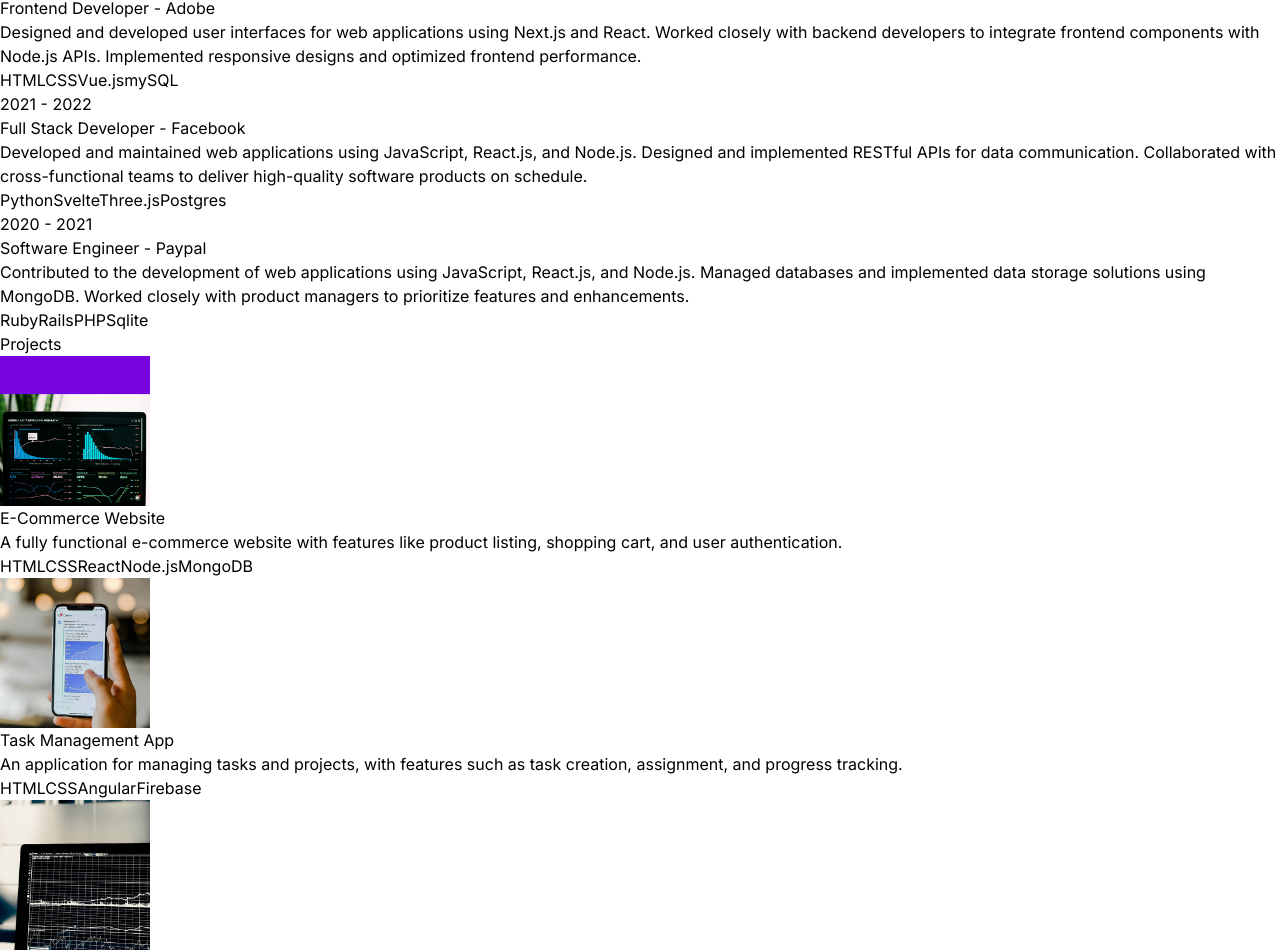
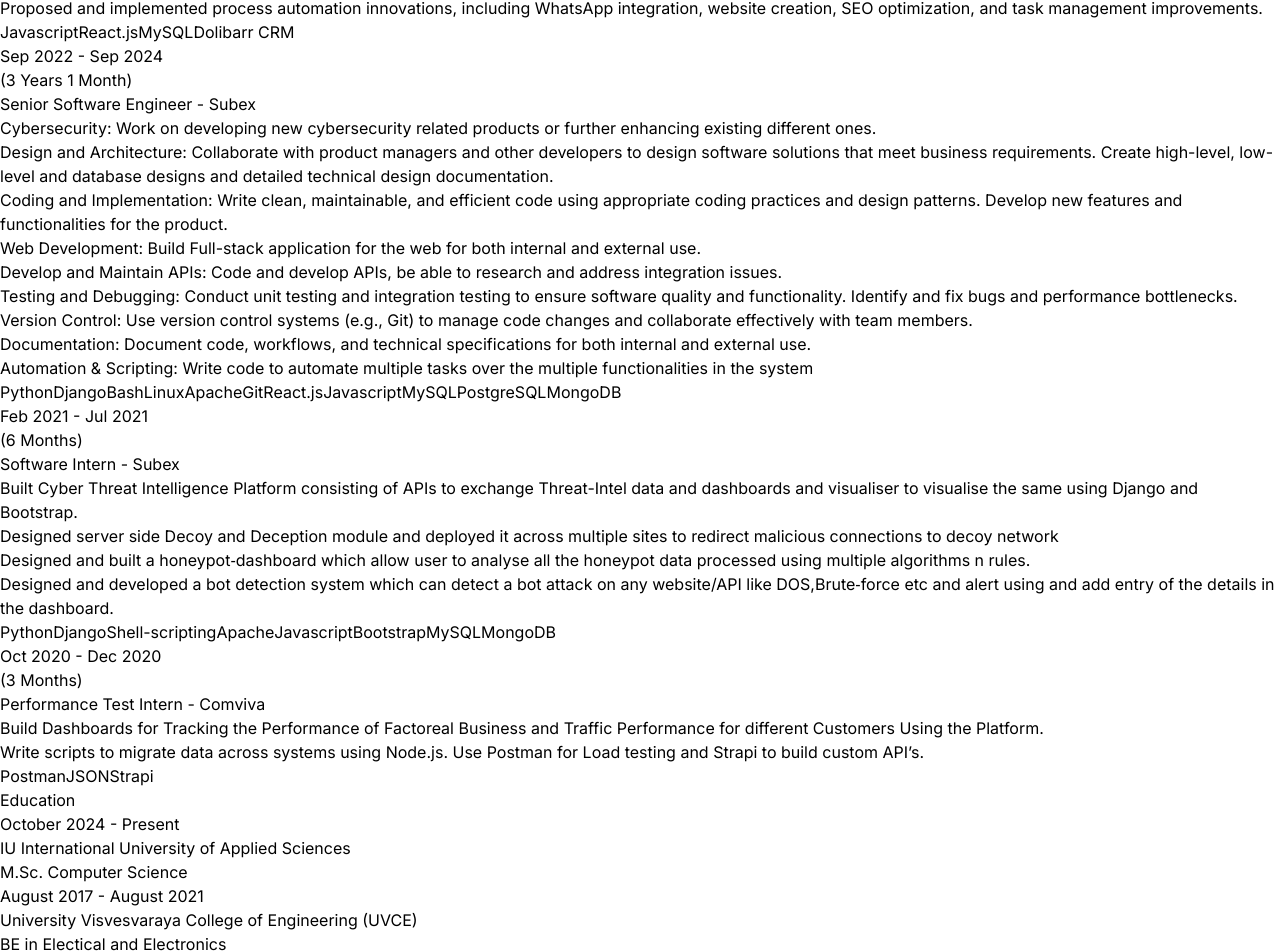
Before and after one commit to YuvrajShekhar/Portfolio, a React (Vite) app: page / in a window 1280 px wide. Shown: the part 2012-2964 px from the top of the page. Built offline with nearby package versions, Linux system fonts and the light colour scheme.

Commit message:
added details on experince and education

```diff
--- a/src/App.jsx
+++ b/src/App.jsx
@@ -4,6 +4,7 @@
 import Technologies from './components/Technologies'
 import Experince from './components/Experince'
 import Projects from './components/Projects'
+import Education from './components/Education'
 import Contact from './components/Contact'
 
 const App = () => {
@@ -16,7 +17,8 @@
       <Hero/>
       <Technologies/>
       <Experince/>
-      <Projects/>
+      {/* <Projects/> */}
+      <Education/>
       <Contact/>
       </div>
     </div>
--- /dev/null
+++ b/src/components/Education.jsx
@@ -0,0 +1,39 @@
+import React from 'react'
+import { EDUCATION } from '../constants'
+import { motion } from "motion/react"
+
+const Experince = () => {
+  return (
+    <div className='border-b border-neutral-800 pb-24'>
+        <motion.h1
+        whileInView={{opacity:1, y:0 }}
+        initial={{opacity:0, y:-100}}
+        transition={{duration:0.5}}
+        className='my-20 text-center text-4xl'>Education</motion.h1>
+        <div>
+            {EDUCATION.map((education, index) => (
+                <motion.div key={index} className='mb-8 flex flex-wrap lg:justify-center'>
+                    <motion.div
+                    whileInView={{opacity:1,x:0}}
+                    initial={{opacity:0,x:-100}}
+                    transition={{duration:1}}
+                    className='w-full lg:w-1/4'>
+                    <p className='mb-2 text-sm text-neutral-400'>{education.year}</p>
+                    </motion.div>
+                    <motion.div
+                    whileInView={{opacity:1,x:0}}
+                    initial={{opacity:0,x:100}}
+                    transition={{duration:1}}
+                    className='w-full max-w-xl lg:w-3/4'>
+                    <h6 className='mb-2 font-semibold text-green-300'>{education.university}
+                    </h6>
+                    <p>{education.branch}</p>
+                    </motion.div>
+                </motion.div>
+            ))}
+        </div>
+        </div>
+  )
+}
+
+export default Experince
--- a/src/components/Experince.jsx
+++ b/src/components/Experince.jsx
@@ -19,18 +19,27 @@
                     transition={{duration:1}}
                     className='w-full lg:w-1/4'>
                     <p className='mb-2 text-sm text-neutral-400'>{experince.year}</p>
+                    <p className='mb-2 text-sm text-red-400'>{experince.duration}</p>
                     </motion.div>
                     <motion.div
                     whileInView={{opacity:1,x:0}}
                     initial={{opacity:0,x:100}}
                     transition={{duration:1}}
                     className='w-full max-w-xl lg:w-3/4'>
-                    <h6 className='mb-2 font-semibold '>{experince.role} - <span className='text-sm text-purple-100'>{experince.company}</span>
+                    <h6 className='mb-2 font-semibold '>{experince.role} - <span className='text-sm text-yellow-300'>{experince.company}</span>
                     </h6>
-                    <p className='mb-4 text-neutral-400'>{experince.description}</p>
-                    {experince.technologies.map((tech, index) => (
-                        <span key={index} className='mr-2 mt-4 rounded bg-neutral-900 px-2 py-1 text-sm font-medium text-purple-800'>{tech}</span>
+                    <ul className="list-disc list-outside">
+                    {Object.values(experince.description).map((point, index) => (
+                        <li key={index} className="mb-4 text-neutral-400">{point}</li>
+                     ))}
+                    </ul>
+                    <div className="flex flex-wrap mt-4">
+                        {experince.technologies.map((tech, index) => (
+                        <span key={index} className='mr-2 mb-2 rounded bg-neutral-900 px-2 py-1 text-sm font-medium text-purple-300'>
+                        {tech}
+                        </span>
                     ))}
+                    </div>
                     </motion.div>
                 </motion.div>
             ))}
--- a/src/components/Hero.jsx
+++ b/src/components/Hero.jsx
@@ -49,7 +49,7 @@
                 initial="hidden"
                 animate="visible"
                 className='m-2 max-w-xl py-6 font-light tracking-tighter'
-                style={{ paddingTop: "0px", paddingBottom: "0px" }}>
+                style={{ paddingTop: "0px" }}>
                     {HERO_CONTENT_P3}
                 </motion.p>
             </div>
--- a/src/constants/index.js
+++ b/src/constants/index.js
@@ -11,34 +11,75 @@
 
 export const EXPERIENCES = [
   {
-    year: "2023 - Present",
-    role: "Senior Full Stack Developer",
-    company: "Google Inc.",
-    description: `Led a team in developing and maintaining web applications using JavaScript, React.js, and Node.js. Implemented RESTful APIs and integrated with MongoDB databases. Collaborated with stakeholders to define project requirements and timelines.`,
-    technologies: ["Javascript", "React.js", "Next.js", "mongoDB"],
+    year: "Nov 2024 - Present",
+    duration : "(3 Months)",
+    role: "Information Technology Administrator",
+    company: "Bearlocal GmbH",
+    description: {
+      p1 : `Developed a landing page for a telecommunication software using React, delivering a modern and user-friendly interface.`,
+      p2 : `Configured and optimized IT infrastructure, including workstation setups, software installations, driver configurations, and data encryption with BitLocker and VeraCrypt.`,
+      p3 : `Customized and managed Dolibarr CRM, enhancing modules with contract management, ticketing systems, search filters, email templates, and time-sheet tracking.`,
+      p4 : `Proposed and implemented process automation innovations, including WhatsApp integration, website creation, SEO optimization, and task management improvements.`,
+    } ,
+    technologies: ["Javascript", "React.js", "MySQL", "Dolibarr CRM"],
   },
   {
-    year: "2022 - 2023",
-    role: "Frontend Developer",
-    company: "Adobe",
-    description: `Designed and developed user interfaces for web applications using Next.js and React. Worked closely with backend developers to integrate frontend components with Node.js APIs. Implemented responsive designs and optimized frontend performance.`,
-    technologies: ["HTML", "CSS", "Vue.js", "mySQL"],
+    year: "Sep 2022 - Sep 2024",
+    duration : "(3 Years 1 Month)",
+    role: "Senior Software Engineer",
+    company: "Subex",
+    description: {
+      p1 : `Cybersecurity: Work on developing new cybersecurity related products or further enhancing existing different ones.`,
+      p2 : `Design and Architecture: Collaborate with product managers and other developers to design software solutions that meet business requirements. Create high-level, low-level and database designs and detailed technical design documentation.`,
+      p3 : `Coding and Implementation: Write clean, maintainable, and efficient code using appropriate coding practices and design patterns. Develop new features and functionalities for the product.`,
+      p4 : `Web Development: Build Full-stack application for the web for both internal and external use.`,
+      p5 : `Develop and Maintain APIs: Code and develop APIs, be able to research and address integration issues.`,
+      p6 : `Testing and Debugging: Conduct unit testing and integration testing to ensure software quality and functionality. Identify and fix bugs and performance bottlenecks.`,
+      p7 : `Version Control: Use version control systems (e.g., Git) to manage code changes and collaborate effectively with team members.`,
+      p8 : ` Documentation: Document code, workflows, and technical specifications for both internal and external use.`,
+      p9 : ` Automation & Scripting: Write code to automate multiple tasks over the multiple functionalities in the system`,
+    } ,
+    technologies: ["Python", "Django","Bash","Linux","Apache","Git","React.js","Javascript","MySQL","PostgreSQL","MongoDB" ],
   },
   {
-    year: "2021 - 2022",
-    role: "Full Stack Developer",
-    company: "Facebook",
-    description: `Developed and maintained web applications using JavaScript, React.js, and Node.js. Designed and implemented RESTful APIs for data communication. Collaborated with cross-functional teams to deliver high-quality software products on schedule.`,
-    technologies: ["Python", "Svelte", "Three.js", "Postgres"],
+    year: "Feb 2021 - Jul 2021",
+    duration : "(6 Months)",
+    role: "Software Intern",
+    company: "Subex",
+    description: {
+      p1 : `Built Cyber Threat Intelligence Platform consisting of APIs to exchange Threat-Intel data and dashboards and visualiser to visualise the same using Django and Bootstrap.`,
+      p2 : `Designed server side Decoy and Deception module and deployed it across multiple sites to redirect malicious connections to decoy network`,
+      p3 : `Designed and built a honeypot‑dashboard which allow user to analyse all the honeypot data processed using multiple algorithms n rules.`,
+      p4 : `Designed and developed a bot detection system which can detect a bot attack on any website/API like DOS,Brute‑force etc and alert using and add entry of the details in the dashboard.`,
+    } ,
+    technologies: ["Python", "Django","Shell-scripting","Apache","Javascript","Bootstrap","MySQL","MongoDB" ],
   },
   {
-    year: "2020 - 2021",
-    role: "Software Engineer",
-    company: "Paypal",
-    description: `Contributed to the development of web applications using JavaScript, React.js, and Node.js. Managed databases and implemented data storage solutions using MongoDB. Worked closely with product managers to prioritize features and enhancements.`,
-    technologies: ["Ruby", "Rails", "PHP", "Sqlite"],
+    year: "Oct 2020 - Dec 2020",
+    duration : "(3 Months)",
+    role: "Performance Test Intern",
+    company: "Comviva",
+    description: {
+      p1 : `Build Dashboards for Tracking the Performance of Factoreal Business and Traffic Performance for different Customers Using the Platform.`,
+      p2 : `Write scripts to migrate data across systems using Node.js. Use Postman for Load testing and Strapi to build custom API’s.`,
+    } ,
+    technologies: ["Postman", "JSON","Strapi"],
   },
 ];
+
+export const EDUCATION = [
+  {
+    year: "October 2024 - Present",
+    university : "IU International University of Applied Sciences",
+    branch : "M.Sc. Computer Science",
+  },
+  {
+    year: "August 2017 - August 2021",
+    university : "University Visvesvaraya College of Engineering (UVCE)",
+    branch : "BE in Electical and Electronics",
+  },
+]
+
 
 export const PROJECTS = [
   {
```
